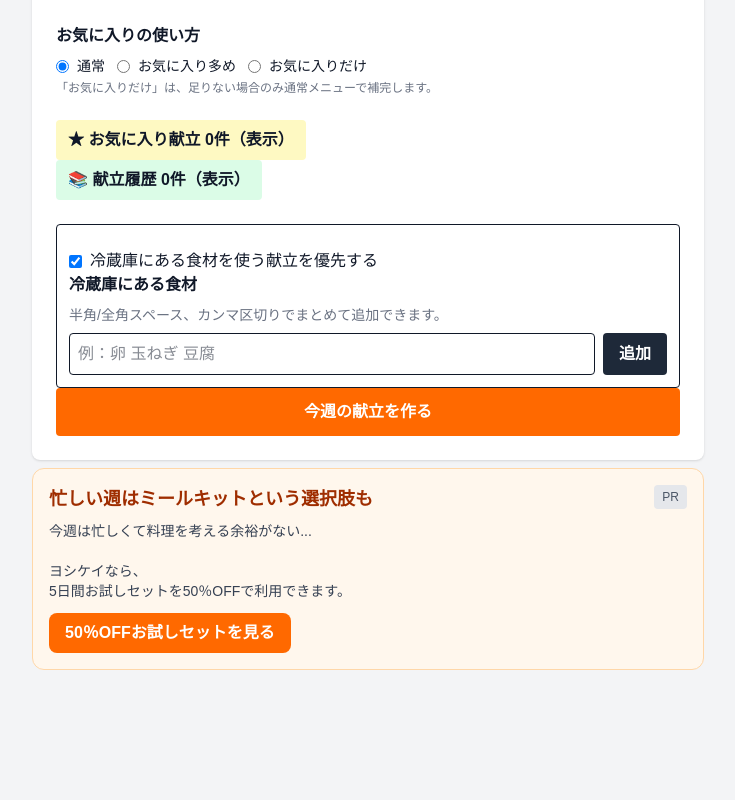
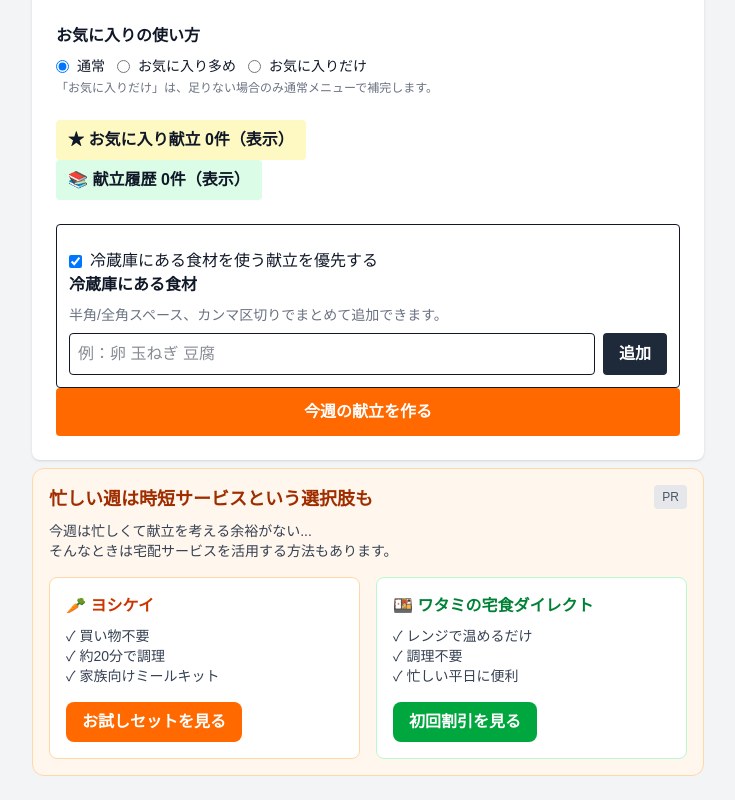
Before and after one commit to hirokilabdev-cloud/konshu-bangohan, a Next.js app: page / in a window 1280 px wide. Shown: the part 650-1450 px from the top of the page, without its empty margins (272-1007 px from the left). Before the commit the page ends 1344 px from the top, so only its background shows below. Built offline with nearby package versions, Linux system fonts and the light colour scheme.

Commit message:
Ver 2.4 ワタミ追加

```diff
--- a/app/page.tsx
+++ b/app/page.tsx
@@ -5,6 +5,7 @@ import { menuPool, type Ingredient } from "../data/menus";
 import { sideDishPool, type SideDish } from "../data/sideDishes";
 
 const YOSHIKEI_URL = "https://px.a8.net/svt/ejp?a8mat=4B5WGB+EJXKZE+1QM6+HZAGY";
+const WATAMI_URL = "https://px.a8.net/svt/ejp?a8mat=4B5WGC+169WL6+3YYE+15RK35";
 
 const days = ["月曜日", "火曜日", "水曜日", "木曜日", "金曜日", "土曜日", "日曜日"];
 
@@ -1140,7 +1141,7 @@ export default function Home() {
         <div className="rounded-xl border border-orange-200 bg-orange-50 p-4">
           <div className="mb-2 flex items-start justify-between gap-3">
             <h3 className="text-base font-bold text-orange-800 sm:text-lg">
-              忙しい週はミールキットという選択肢も
+              忙しい週は時短サービスという選択肢も
             </h3>
 
             <span className="shrink-0 rounded bg-gray-200 px-2 py-1 text-xs text-gray-600">
@@ -1148,22 +1149,71 @@ export default function Home() {
             </span>
           </div>
 
-          <p className="mb-3 text-sm text-gray-700">
-            今週は忙しくて料理を考える余裕がない...<br /><br />
-            ヨシケイなら、<br />
-            5日間お試しセットを50％OFFで利用できます。
+          <p className="mb-4 text-sm text-gray-700">
+            今週は忙しくて献立を考える余裕がない...
+            <br />
+            そんなときは宅配サービスを活用する方法もあります。
           </p>
+
+          <div className="grid gap-4 md:grid-cols-2">
+
+            {/* ヨシケイ */}
+            <div className="rounded-lg border border-orange-200 bg-white p-4">
+              <h4 className="mb-2 font-bold text-orange-700">
+                🥕 ヨシケイ
+              </h4>
+
+              <ul className="mb-4 text-sm text-gray-700">
+                <li>✓ 買い物不要</li>
+                <li>✓ 約20分で調理</li>
+                <li>✓ 家族向けミールキット</li>
+              </ul>
+
               <a
                 href={YOSHIKEI_URL}
                 target="_blank"
                 rel="noopener noreferrer"
                 onClick={() => {
-              console.log("ヨシケイクリック");
+                  if (typeof window !== "undefined") {
+                    window.gtag?.("event", "affiliate_click", {
+                      affiliate_name: "yoshikei",
+                    });
+                  }
                 }}
                 className="inline-block rounded-lg bg-orange-500 px-4 py-2 font-bold text-white hover:bg-orange-600"
               >
-            50％OFFお試しセットを見る
+                お試しセットを見る
               </a>
+            </div>
+
+            {/* ワタミ */}
+            <div className="rounded-lg border border-green-200 bg-white p-4">
+              <h4 className="mb-2 font-bold text-green-700">
+                🍱 ワタミの宅食ダイレクト
+              </h4>
+
+              <ul className="mb-4 text-sm text-gray-700">
+                <li>✓ レンジで温めるだけ</li>
+                <li>✓ 調理不要</li>
+                <li>✓ 忙しい平日に便利</li>
+              </ul>
+
+              <a
+                href={WATAMI_URL}
+                target="_blank"
+                rel="noopener noreferrer"
+                onClick={() => {
+                  window.gtag?.("event", "affiliate_click", {
+                    affiliate_name: "watami",
+                  });
+                }}
+                className="inline-block rounded-lg bg-green-600 px-4 py-2 font-bold text-white hover:bg-green-700"
+              >
+                初回割引を見る
+              </a>
+            </div>
+
+          </div>
         </div>
       </div>
     </main>
--- /dev/null
+++ b/global.d.ts
@@ -0,0 +1,11 @@
+declare global {
+    interface Window {
+        gtag?: (
+            command: string,
+            eventName: string,
+            params?: Record<string, unknown>
+        ) => void;
+    }
+}
+
+export { };
```
Lines whose indentation alone changed are shown as unchanged.
